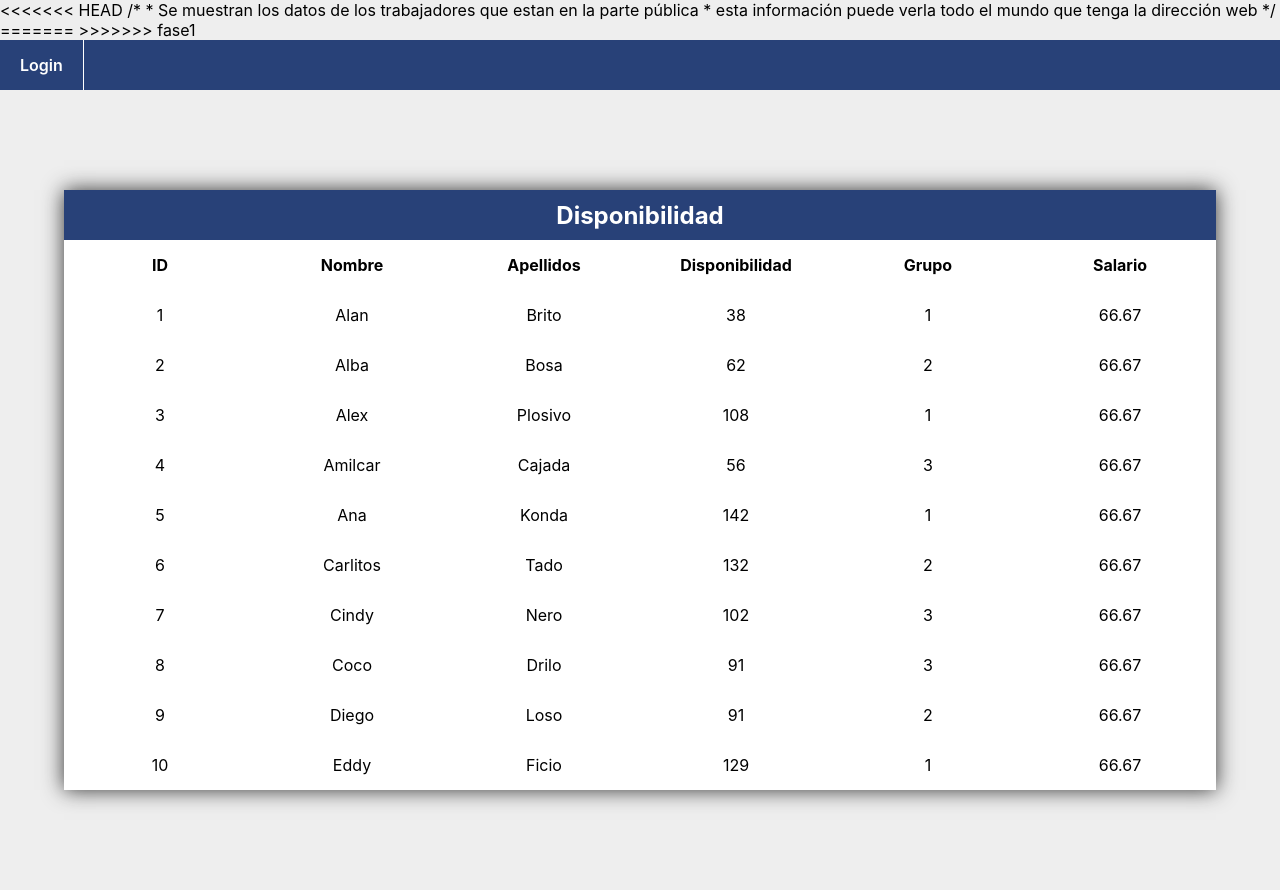
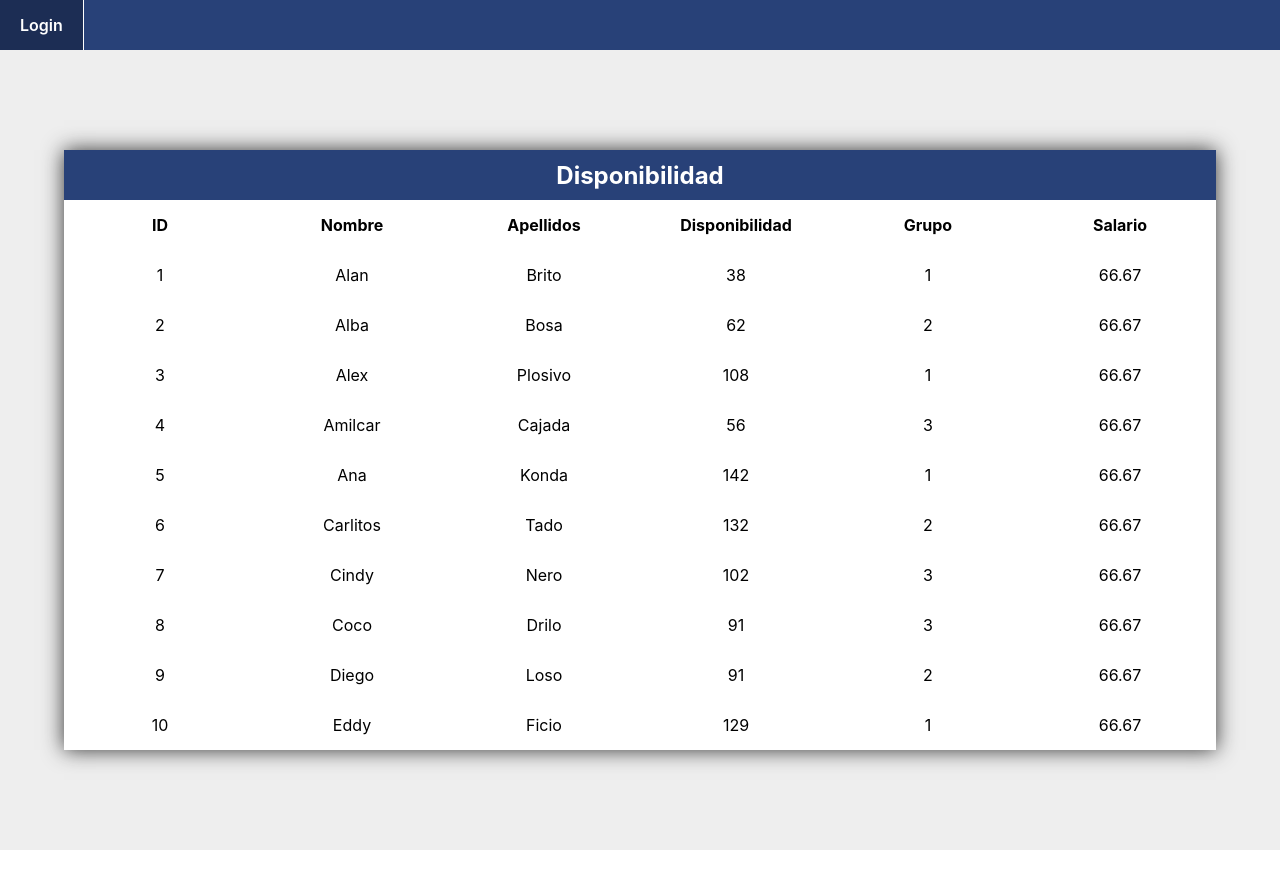
Before and after one commit to ismaelaliaga/2-Control-Usuarios, a PHP site: page / in a window 1280 px wide. After the commit the page ends 850 px from the top, so only its background shows below. Run offline with PHP 8.4, Linux system fonts and the light colour scheme; data comes from the database, SQL or seed files in the repository.

Commit message:
commit merge

```diff
--- a/index.php
+++ b/index.php
@@ -10,18 +10,11 @@
 </head>
 
 <body>
-<<<<<<< HEAD
-    /*
-    * Se muestran los datos de los trabajadores que estan en la parte pública
-    * esta información puede verla todo el mundo que tenga la dirección web
-    */
-=======
     <?php
     /*
     * Se muestran los datos de los trabajadores que estan en la parte pública
     * esta información puede verla todo el mundo que tenga la dirección web
     */?>
->>>>>>> fase1
     <header>
         <input type="checkbox" id="btn_menu">
         <label for="btn_menu"><img src="img/icono_menu.png" width="100%" height="100%"></label>
```
